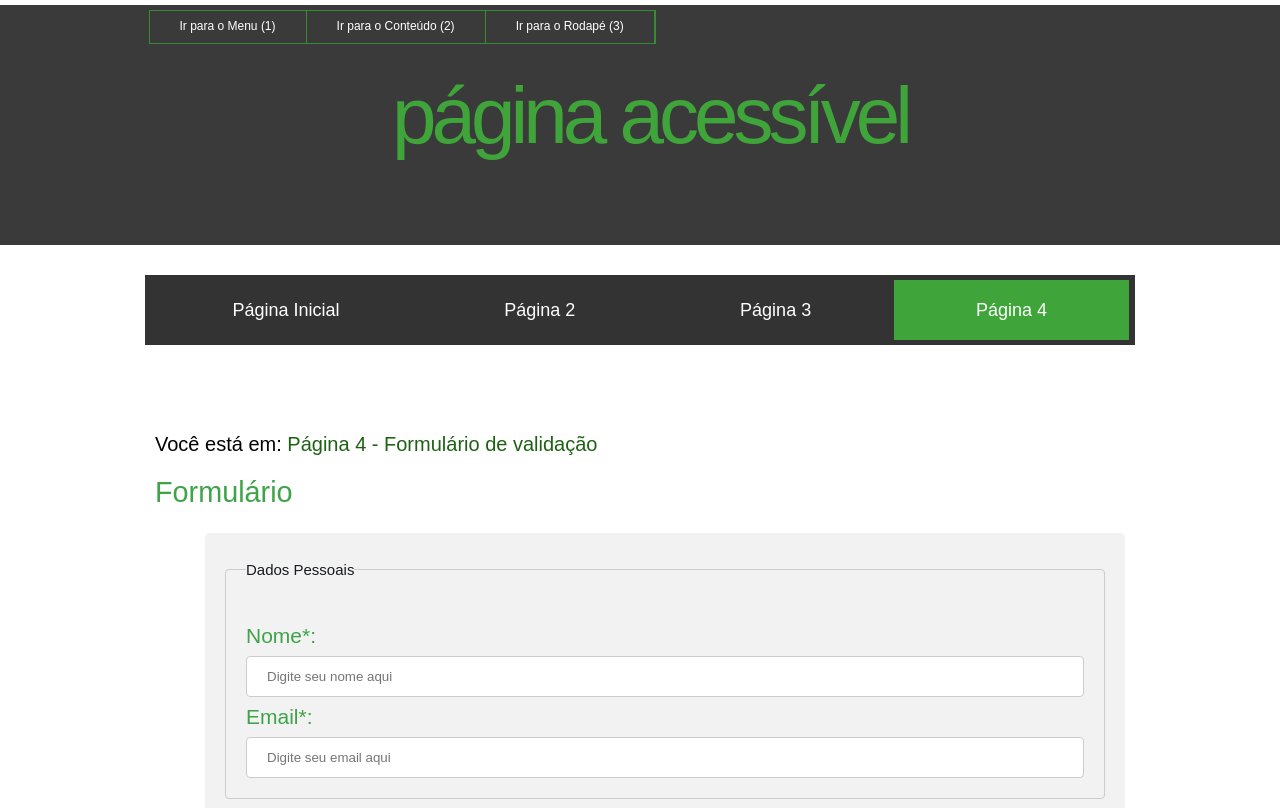
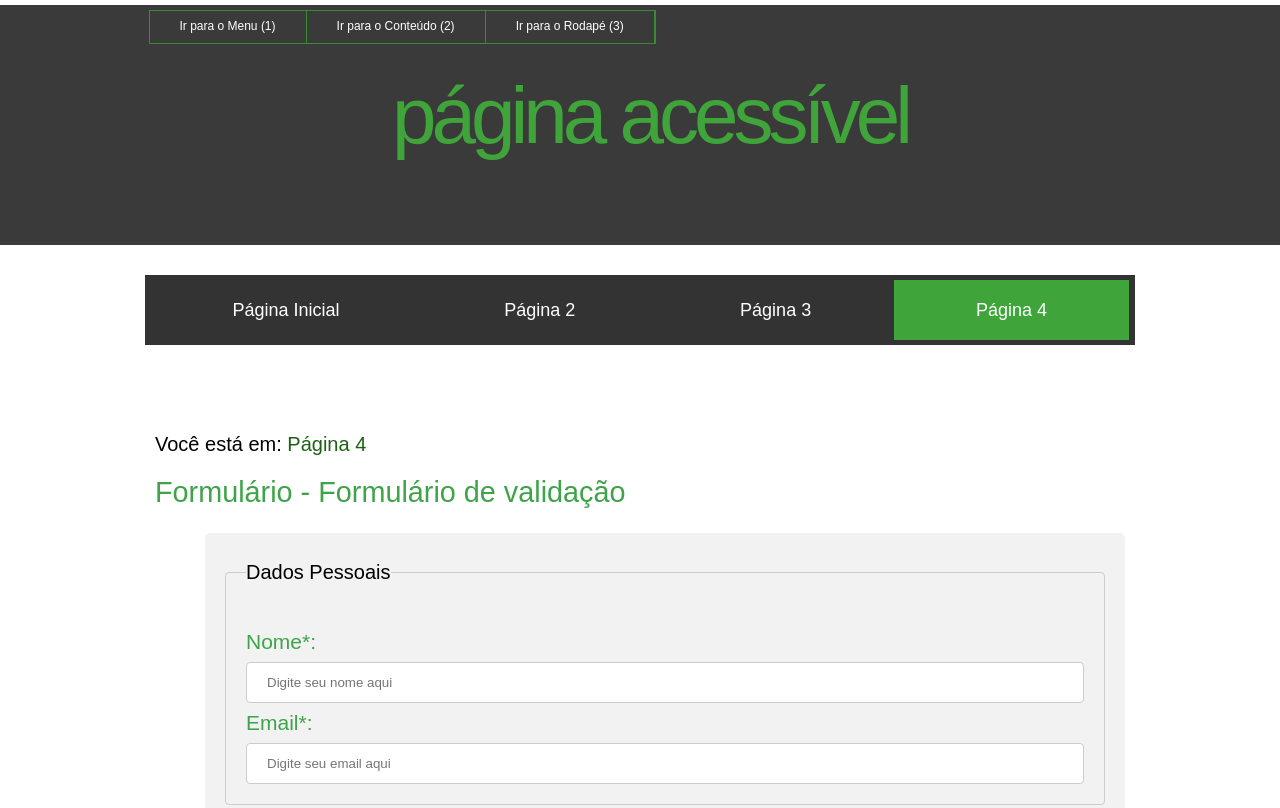
Before and after one commit to henriquepegoraro/pagina-acessivel, a plain HTML site: page pagina4.html in a window 1280 px wide. Shown: the top 808 px of the page. Drawn offline with Linux system fonts and the light colour scheme.

Commit message:
Modificações 3
Alguns ajustes

```diff
--- a/pagina4.html
+++ b/pagina4.html
@@ -12,11 +12,13 @@
 		<div id="header-wrapper">
 
 			<div class="menu1-wrapper" id="menu1">
+			<a href="#iniciodomenu" class="oculto">Inicio do Menu</a>
 				<ul class="menu1">
 					<li><a href="#menu" accesskey="1">Ir para o Menu (1)</a></li>
 					<li><a href="#iniciodoform" accesskey="2">Ir para o Conteúdo (2)</a></li>
 					<li><a href="#footer" accesskey="3">Ir para o Rodapé (3)</a></li>
 				</ul>
+			<a href="#fimdomenu" class="oculto">Fim do Menu</a>
 			</div>
 
 			<div id="header">
@@ -29,18 +31,20 @@
 	</div>
 
 	<div id="menu-wrapper">
+	<a href="#iniciodomenu" class="oculto">Inicio do Menu</a>
 		<ul id="menu">
 			<li> <a href="index.html">Página Inicial</a></li>
 			<li> <a href="pagina2.html">Página 2</a></li>
 			<li> <a href="pagina3.html">Página 3</a></li>
 			<li> <a href="pagina4.html" class="active">Página 4</a></li>
 		</ul>
+	<a href="#fimdomenu" class="oculto">Fim do Menu</a>
 	</div>
 
 	<div id="page">
 			<div class="contentbg">
-				<p class="local">Você está em: <a href="pagina4.html" class="em">Página 4 - Formulário de validação</a></p><br>
-				<h2>Formulário</h2><br>
+				<p class="local">Você está em: <a href="pagina4.html" class="em">Página 4</a></p><br>
+				<h2>Formulário - Formulário de validação</h2><br>
 
 				<div id="conteudo">
 						<a href="#iniciodoform" id="iniciodoform" class="oculto">Início do Formulário</a>
@@ -55,10 +59,10 @@
 						  	<legend>Dados Pessoais</legend><br><br>
 
 						    <label for="nome">Nome*:</label>
-						    <input type="text" id="nome" name="nome" placeholder="Digite seu nome aqui" alt="Campo obrigatório" required="">
+						    <input type="text" id="nome" name="nome" placeholder="Digite seu nome aqui" alt="Campo obrigatório" required>
 
 						    <label for="email">Email*:</label>
-						    <input type="text" id="email" name="email" placeholder="Digite seu email aqui" alt="Campo obrigatório" required="">
+						    <input type="text" id="email" name="email" placeholder="Digite seu email aqui" alt="Campo obrigatório" required>
 
 						    </fieldset><br><br>
 
@@ -73,14 +77,14 @@
 								<option value="t4">Teste 4</option>
 						    </select><br><br>
 
-						  <label for="textarea">Comentários</label><br><br>
+						 	<label for="textarea">Comentários</label><br><br>
 							<textarea rows="10" cols="100" id="textarea">
 							</textarea><br><br>
 						    <input type="submit" value="Enviar">
 
 						    </fieldset>
 						  </form>
-
+						  <a href="#finaldoform" class="oculto">Fim do Formulário</a>
 						</div>
 					</div>
 				</div>
--- a/style.css
+++ b/style.css
@@ -621,6 +621,15 @@ fieldset{
     font-size: 15px;
 }
 
+legend{
+	margin: 0px;
+	padding: 0px;
+	font-family: 'Abel', sans-serif;
+	font-weight: 400;
+	font-size: 20px;
+	color: black;
+}
+
 label{
 	margin: 0px;
 	padding: 0px;
```
Also changed, not shown: index.html (+5 -3 lines), pagina2.html (+5 -1 lines), pagina3.html (+5 -1 lines).
